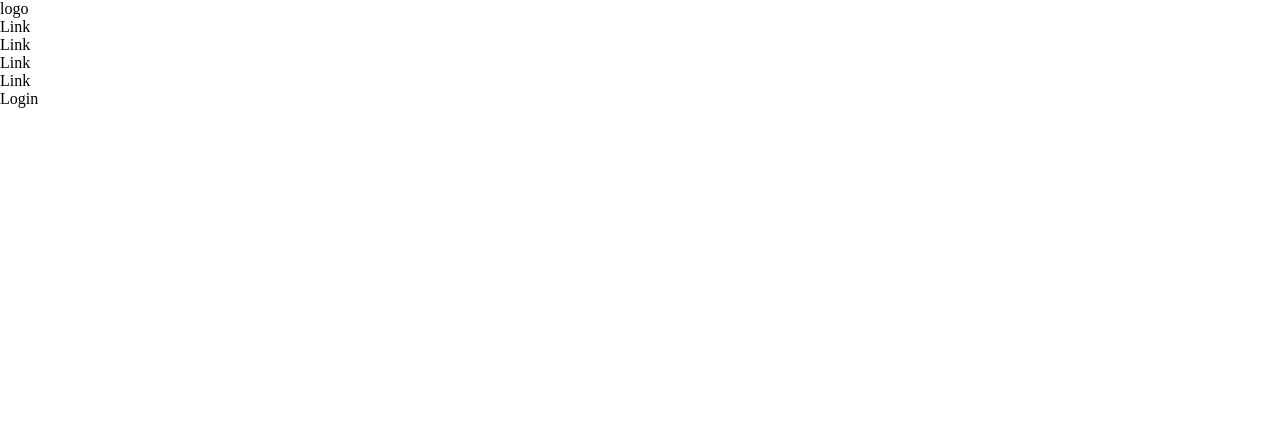
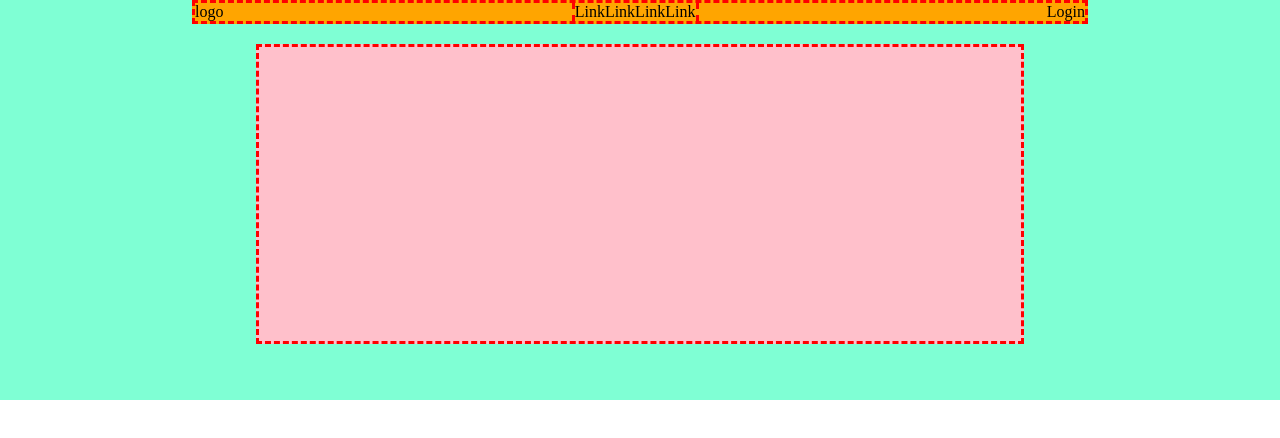
Before and after one commit to francescotroiano98/htmlcss-struttura-discord, a plain HTML site: page index.html in a window 1280 px wide. Drawn offline with Linux system fonts and the light colour scheme.

Commit message:
first section

```diff
--- a/css/style.css
+++ b/css/style.css
@@ -3,3 +3,50 @@
     padding: 0;
     box-sizing: border-box;
 }
+.margin{
+    margin: 0 auto;
+
+}
+header{
+    width: 100%;
+    height: 400px;
+    background-color: aquamarine;
+
+
+}
+section{
+
+    margin: 0 auto;
+    width: 70%;
+    background-color: orange;
+    display: flex;
+    justify-content: space-between;
+}
+.border{
+    border: 3px solid red;
+    border-style: dashed;
+
+}
+.border-type{
+    border-style: dashed;
+}
+nav{
+
+
+    display: flex;
+
+}
+ul{
+    list-style-type: none;
+    display: flex;
+    border-left: 3px solid red;
+    border-right: 3px solid red;
+    border-top: 0px;
+    border-bottom: 0px;
+}
+.box-pink{
+    margin-top: 20px;
+    height: 300px;
+    width: 60%;
+    background-color: pink;
+}
```
